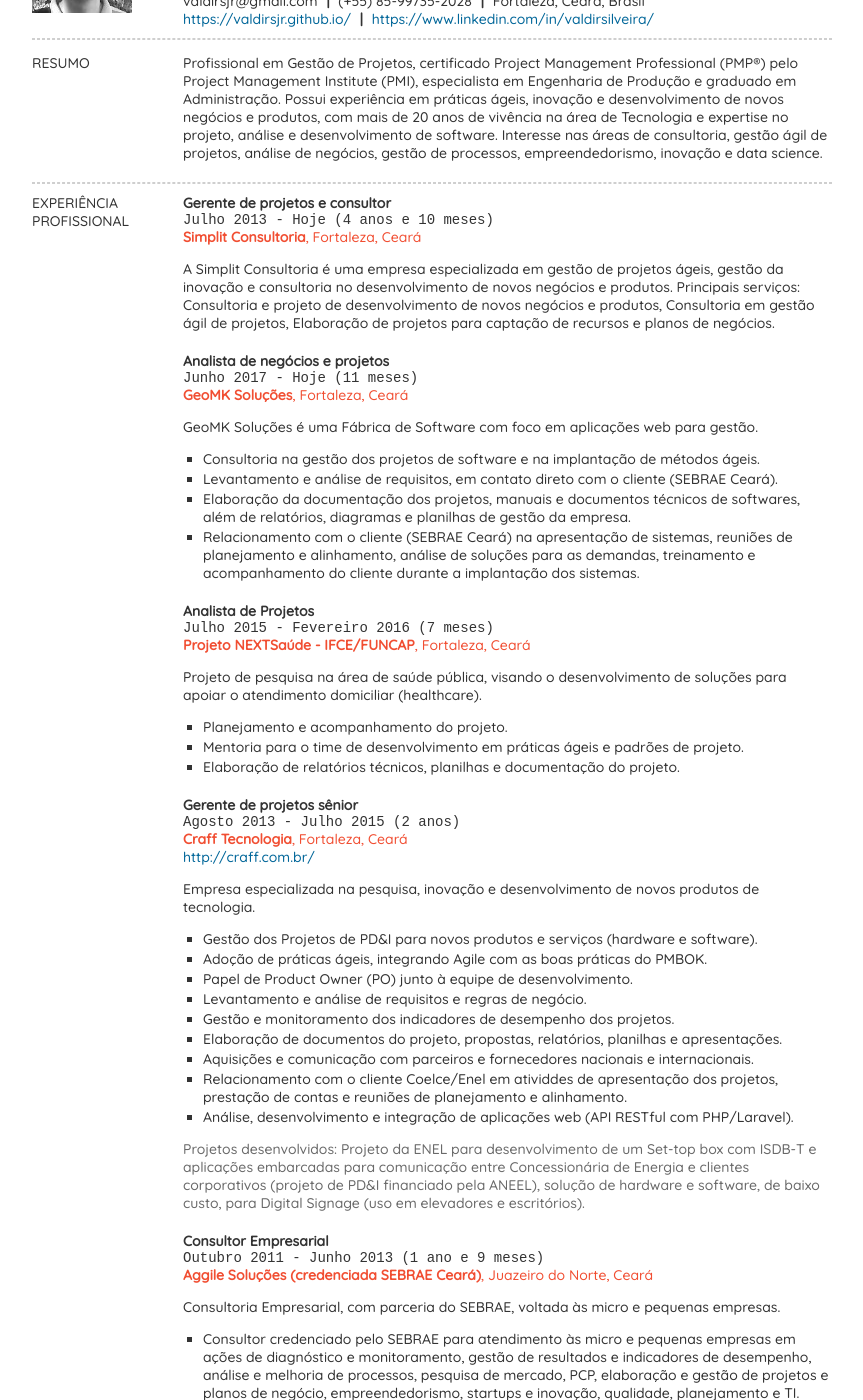
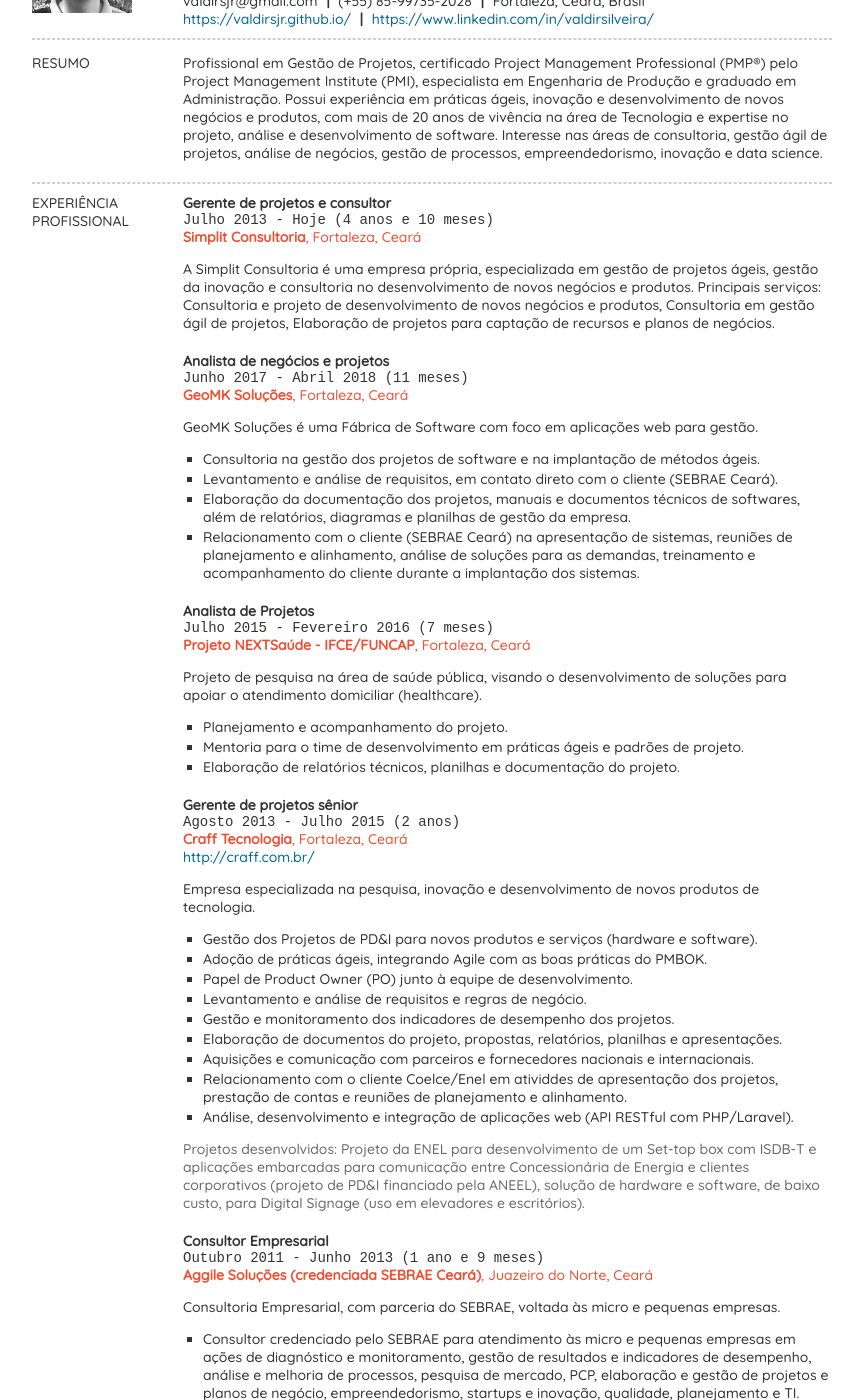
Before and after one commit to valdirsjr/valdirsjr.github.io, a Jekyll site: the page resume/index.html, which Jekyll copies as it is, in a window 1280 px wide and 1400 px high, scrolled down 262 px. Shown: the whole window, without its empty margins (208-1071 px from the left). Built offline with Jekyll 4.4.1, drawn with Linux system fonts in a browser that asks for light colours; some of the changed text lies outside the part shown.

Commit message:
update geomk

```diff
--- a/resume/index.html
+++ b/resume/index.html
@@ -83,11 +83,11 @@
 						<strong>Simplit Consultoria</strong>, Fortaleza, Ceará<br>
 					</div>
 				</div>
-				<p>A Simplit Consultoria é uma empresa especializada em gestão de projetos ágeis, gestão da inovação e consultoria no desenvolvimento de novos negócios e produtos. Principais serviços: Consultoria e projeto de desenvolvimento de novos negócios e produtos, Consultoria em gestão ágil de projetos, Elaboração de projetos para captação de recursos e planos de negócios.</p>
+				<p>A Simplit Consultoria é uma empresa própria, especializada em gestão de projetos ágeis, gestão da inovação e consultoria no desenvolvimento de novos negócios e produtos. Principais serviços: Consultoria e projeto de desenvolvimento de novos negócios e produtos, Consultoria em gestão ágil de projetos, Elaboração de projetos para captação de recursos e planos de negócios.</p>
 			</div>
       		<div class="sectionContent">
 				<div class="blockHeader">
-					<span class="title">Analista de negócios e projetos</span> <span class="date">Junho 2017 - Hoje (11 meses)</span>
+					<span class="title">Analista de negócios e projetos</span> <span class="date">Junho 2017 - Abril 2018 (11 meses)</span>
 					<div class="company">
 						<strong>GeoMK Soluções</strong>, Fortaleza, Ceará<br>
 					</div>
@@ -154,7 +154,7 @@
 			</div>
 			<div class="sectionContent">
 				<div class="blockHeader">
-					<span class="title">Coordenador de tecnologia</span> <span class="date">Janeiro 2009 - Outubro 2011 (2 anos e 10 meses)</span>
+					<span class="title">Coordenador da Unidade de Desenvolvimento de Software</span> <span class="date">Janeiro 2009 - Março 2012 (3 anos e 3 meses)</span>
 					<div class="company">
 						<strong>Prefeitura Municipal do Crato</strong>, Crato, Ceará<br>
 						<a href="https://crato.ce.gov.br/">https://crato.ce.gov.br/</a>
```
